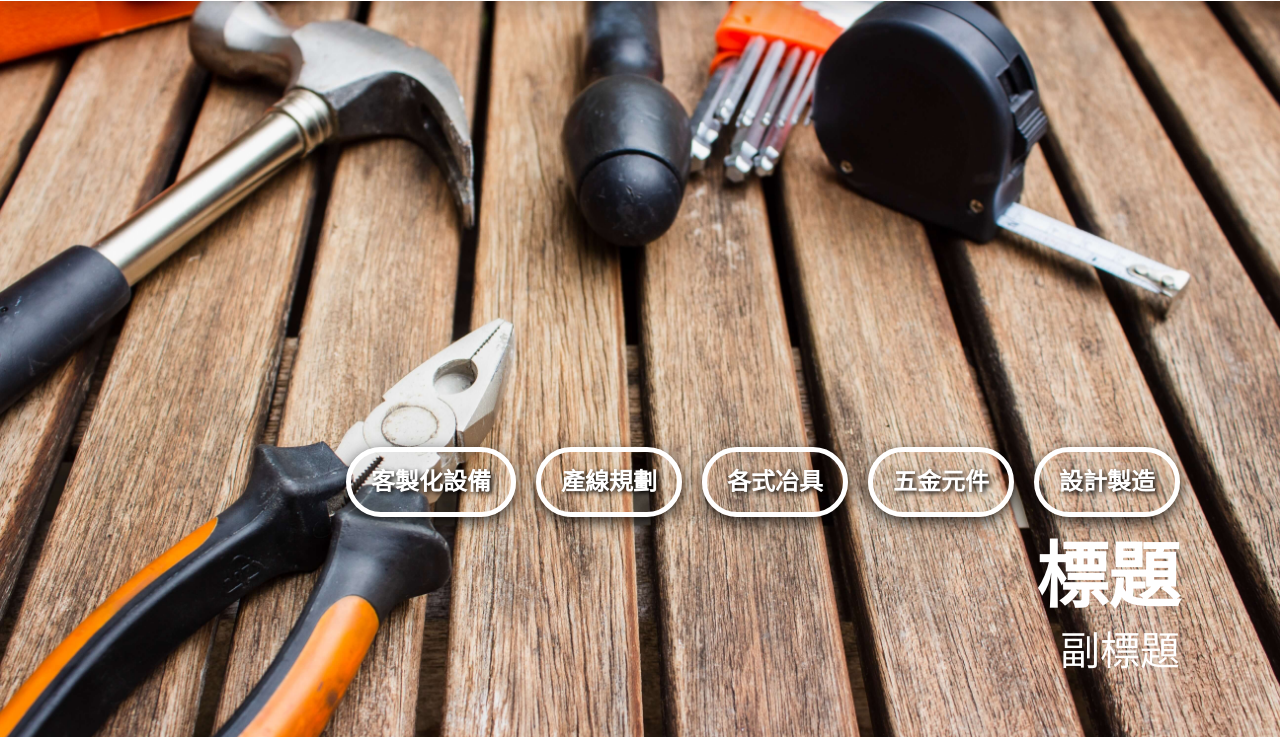
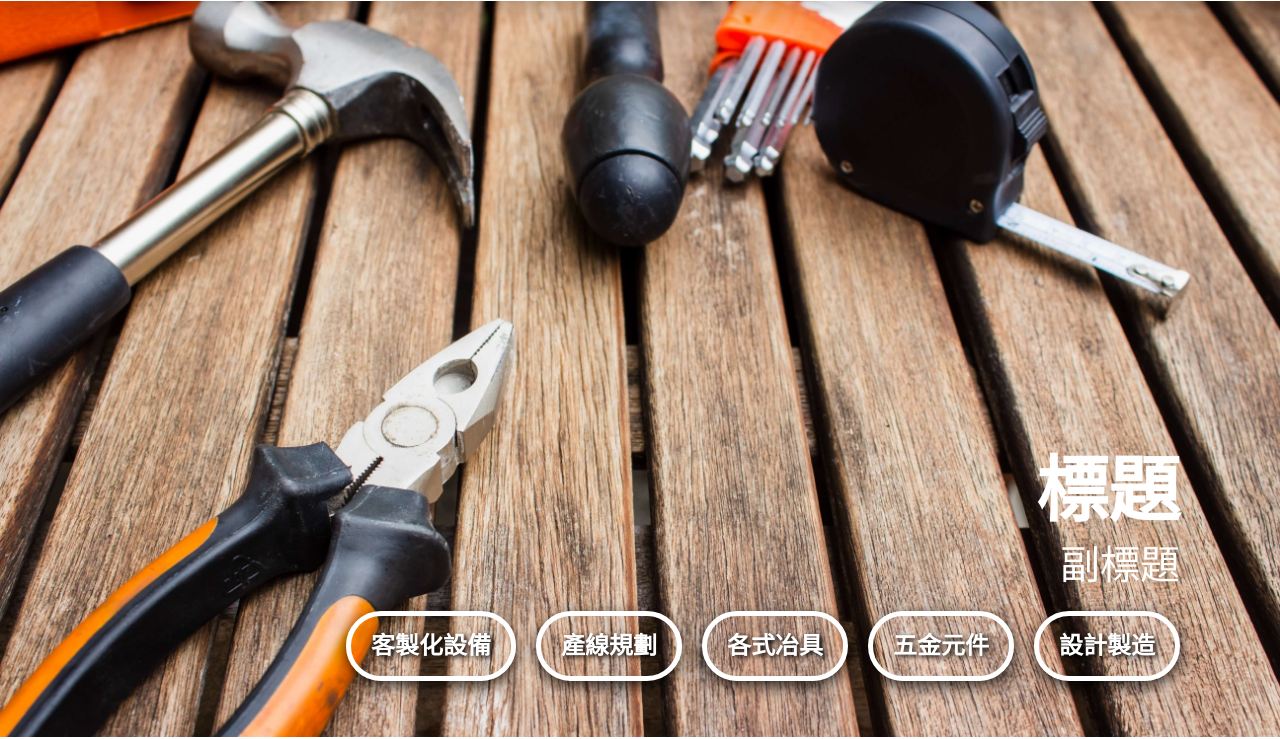
Before and after one commit to ShangHongAutomation/webdemo, a plain HTML site: page index.html in a window 1280 px wide. Shown: the part 63-802 px from the top of the page. Drawn offline with nearby package versions, Linux system fonts and the light colour scheme.

Commit message:
Update 2021-01-23T04:15:26.784Z

```diff
--- a/index.html
+++ b/index.html
@@ -48,15 +48,15 @@
 
 	<div class="intro bg-full py-10">
 		<div class="container h-100 d-flex flex-column justify-content-end align-items-end">
-			<ul class="list-unstyled d-flex justify-content-end align-items-start text-center text-white font-weight-bold fz-6 mb-4">
+			<h2 class="text-white fz-18 font-weight-bold">標題</h2>
+			<p class="text-white fz-10 mb-4">副標題</p>
+			<ul class="list-unstyled d-flex justify-content-end align-items-start text-center text-white font-weight-bold fz-6">
 				<li class="border border-rough border-white border-shadow rounded-pill px-5 py-3 text-shadow ml-5">客製化設備</li>
 				<li class="border border-rough border-white border-shadow rounded-pill px-5 py-3 text-shadow ml-5">產線規劃</li>
 				<li class="border border-rough border-white border-shadow rounded-pill px-5 py-3 text-shadow ml-5">各式冶具</li>
 				<li class="border border-rough border-white border-shadow rounded-pill px-5 py-3 text-shadow ml-5">五金元件</li>
 				<li class="border border-rough border-white border-shadow rounded-pill px-5 py-3 text-shadow ml-5">設計製造</li>
 			</ul>
-			<h2 class="text-white fz-18 font-weight-bold">標題</h2>
-			<p class="text-white fz-10">副標題</p>
 		</div>
 	</div>
 
```
